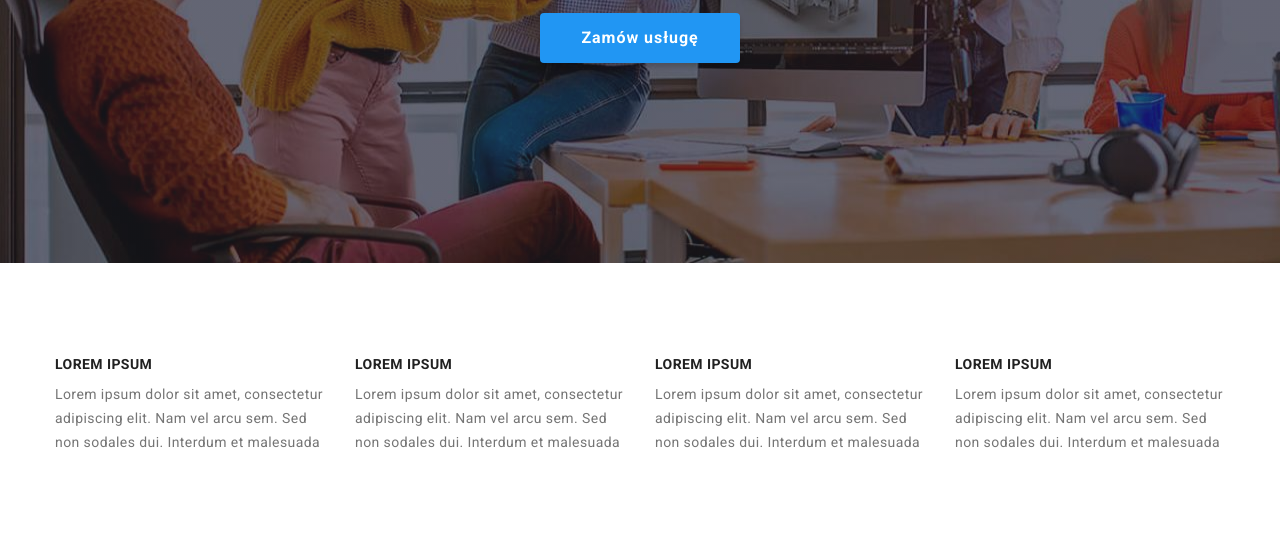
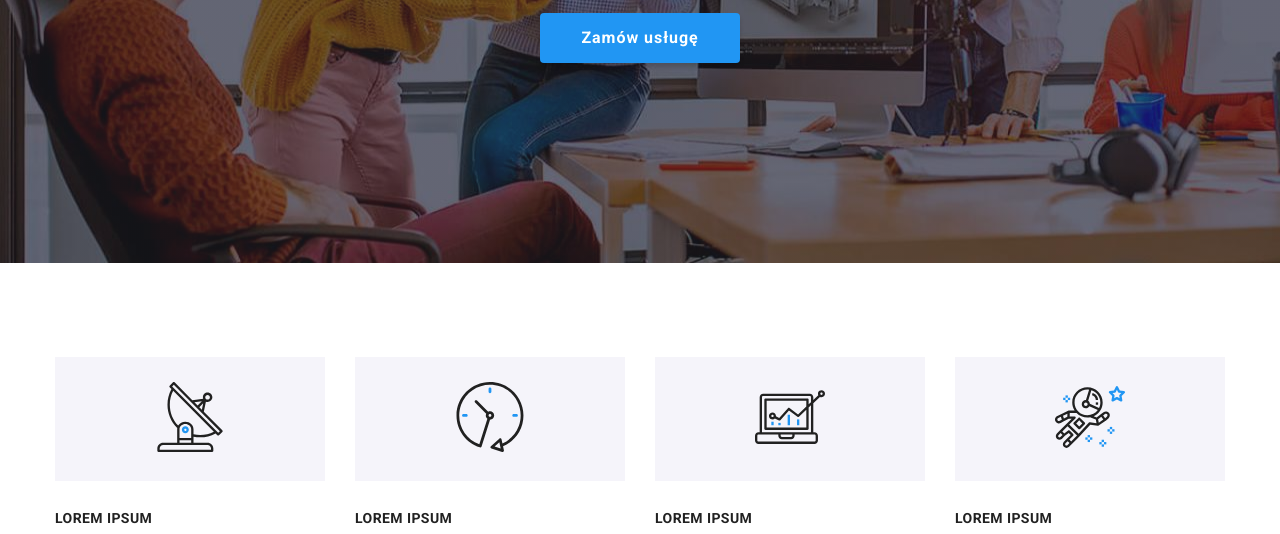
Before and after one commit to KarolTrombala/goit-markup-hw-04, a plain HTML site: page index.html in a window 1280 px wide. Shown: the part 417-951 px from the top of the page. Drawn offline with nearby package versions, Linux system fonts and the light colour scheme.

Commit message:
index.html & styles.css
added trumps icons

```diff
--- a/css/styles.css
+++ b/css/styles.css
@@ -66,6 +66,7 @@ body {
 .contact {
   display: flex;
   gap: 30px;
+  fill: currentColor;
 }
 
 .header-address,
@@ -87,14 +88,6 @@ body {
 .header-address:focus,
 .header-phone:focus {
   color: var(--higlight-color);
-}
-
-.contact-icon {
-  fill: var(--support-color);
-}
-
-.contact-icon:hover {
-  fill: var(--higlight-color);
 }
 
 /* Menu makiety */
@@ -176,8 +169,6 @@ body {
 .list {
   list-style-type: none;
   display: flex;
-  justify-content: space-between;
-  font-size: 0;
   gap: 30px;
 }
 
@@ -185,6 +176,11 @@ body {
 
 .trumps {
   padding-bottom: 0;
+}
+
+.trumps-icon-box {
+padding: 25px 100px;
+background-color: var(--team-color) ;
 }
 
 .trumps-title {
@@ -195,6 +191,7 @@ body {
   text-transform: uppercase;
   color: var(--main-color);
 
+  margin-top: 30px;
   margin-bottom: 10px;
 }
 
--- a/index.html
+++ b/index.html
@@ -70,6 +70,11 @@
         <div class="container">
           <ul class="list">
             <li class="trumps-box">
+              <div class="trumps-icon-box">
+              <svg class="trumps-icon" width="70" height="70">
+                <use href="images/icons.svg#icon-antenna-1"></use>
+              </svg>
+             </div>
               <h2 class="trumps-title">Lorem ipsum</h2>
               <p class="trumps-item">
                 Lorem ipsum dolor sit amet, consectetur adipiscing elit. Nam vel
@@ -77,6 +82,11 @@
               </p>
             </li>
             <li class="trumps-box">
+              <div class="trumps-icon-box">
+                <svg class="trumps-icon" width="70" height="70">
+                  <use href="images/icons.svg#icon-clock-1"></use>
+                </svg>
+               </div>
               <h2 class="trumps-title">Lorem ipsum</h2>
               <p class="trumps-item">
                 Lorem ipsum dolor sit amet, consectetur adipiscing elit. Nam vel
@@ -84,6 +94,11 @@
               </p>
             </li>
             <li class="trumps-box">
+              <div class="trumps-icon-box">
+                <svg class="trumps-icon" width="70" height="70">
+                  <use href="images/icons.svg#icon-diagram-1"></use>
+                </svg>
+               </div>
               <h2 class="trumps-title">Lorem ipsum</h2>
               <p class="trumps-item">
                 Lorem ipsum dolor sit amet, consectetur adipiscing elit. Nam vel
@@ -91,6 +106,11 @@
               </p>
             </li>
             <li class="trumps-box">
+              <div class="trumps-icon-box">
+                <svg class="trumps-icon" width="70" height="70">
+                  <use href="images/icons.svg#icon-astronaut-1"></use>
+                </svg>
+               </div>
               <h2 class="trumps-title">Lorem ipsum</h2>
               <p class="trumps-item">
                 Lorem ipsum dolor sit amet, consectetur adipiscing elit. Nam vel
```
